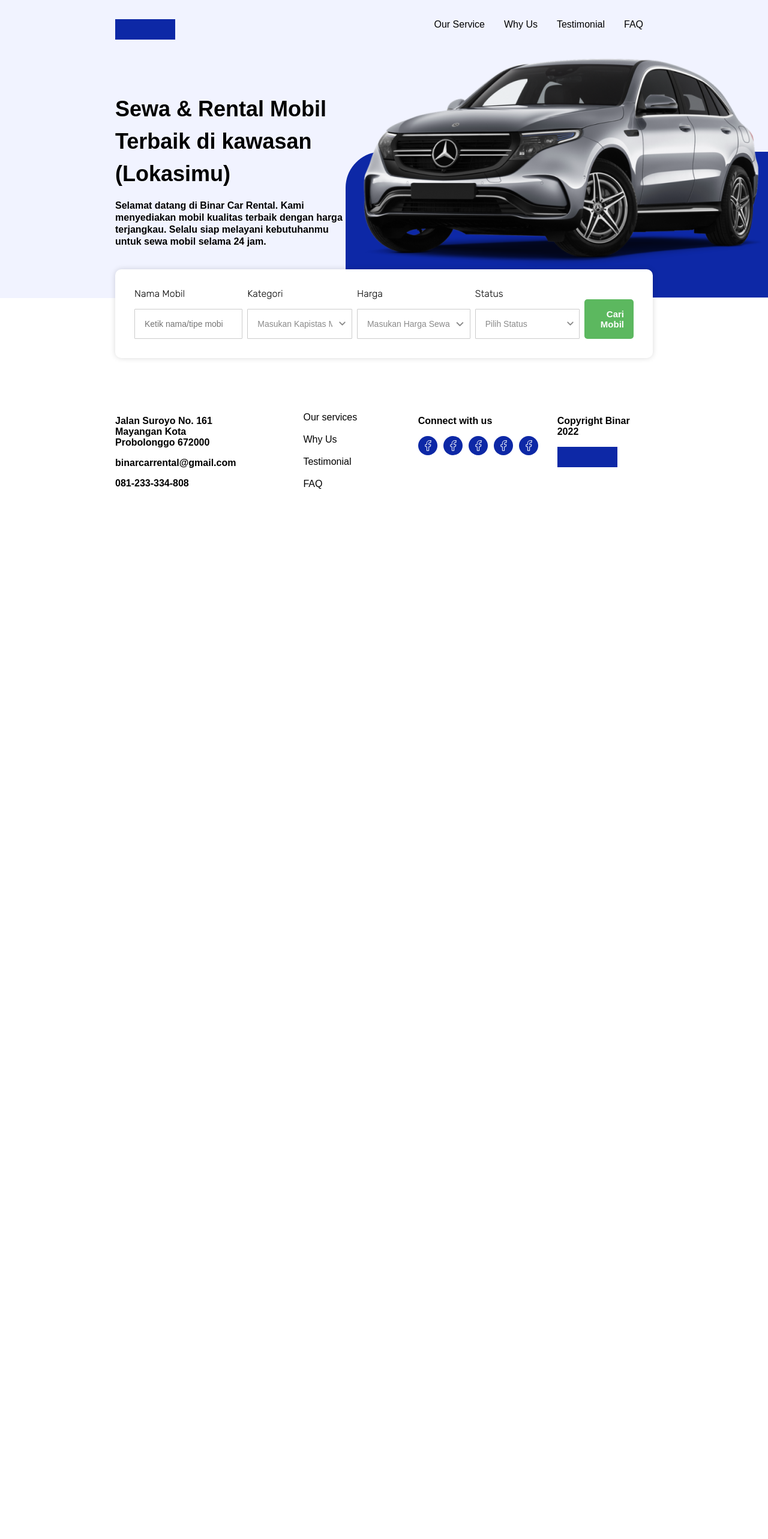
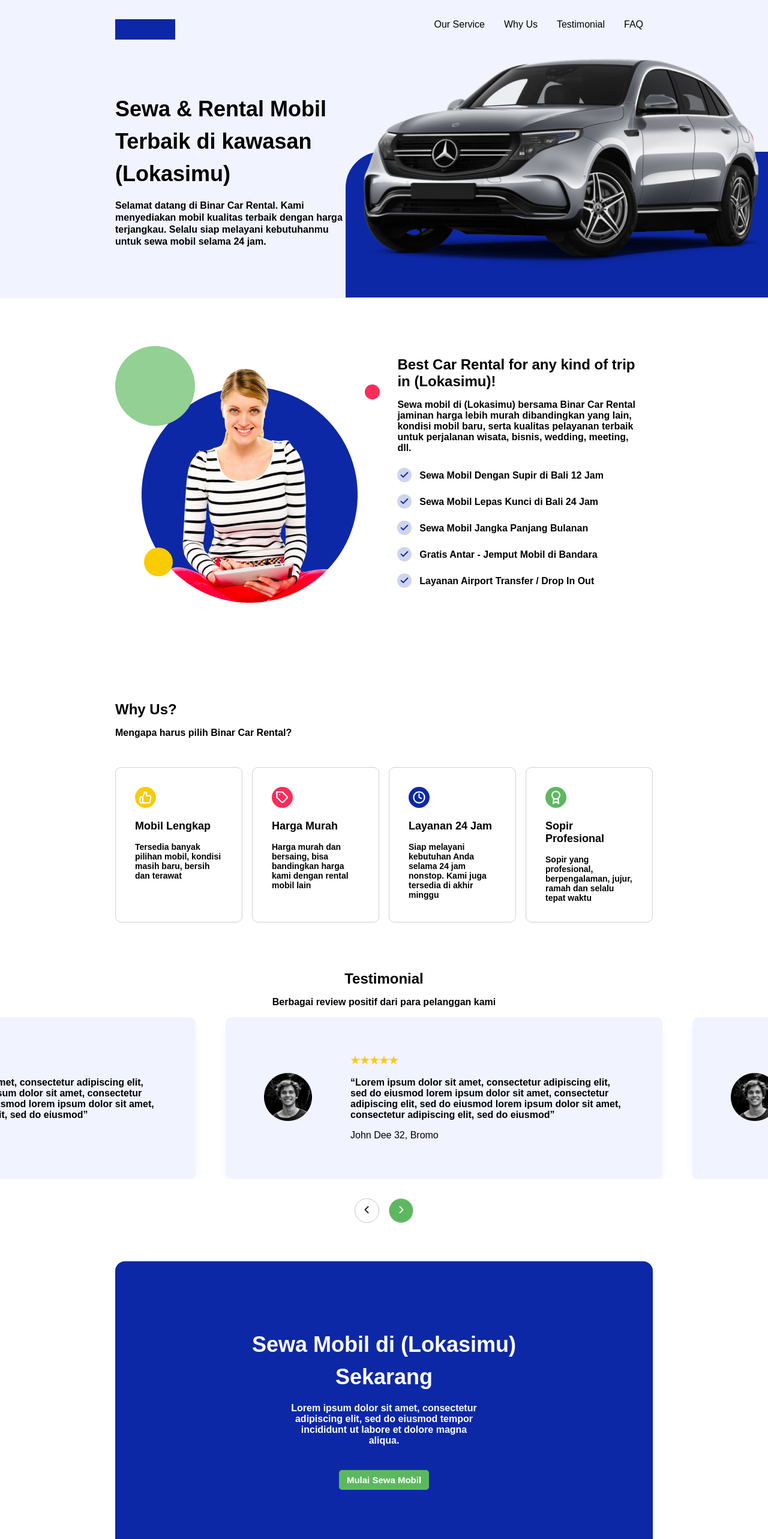
Before and after one commit to Richie-Z/23001028_14_IRD_Binar-Car-Rental_Gold, a React (Vite) app: page / in a window 1280 px wide. Shown: the top 2566 px of the page at 60% size. Before the commit the page ends 911 px from the top, so only its background shows below. Built offline with nearby package versions, Linux system fonts and the light colour scheme.

Commit message:
feat: introduce react-router-dom

```diff
--- a/package.json
+++ b/package.json
@@ -12,6 +12,7 @@
   "dependencies": {
     "react": "^18.2.0",
     "react-dom": "^18.2.0",
+    "react-router-dom": "^6.18.0",
     "swiper": "^11.0.3"
   },
   "devDependencies": {
--- a/src/App.tsx
+++ b/src/App.tsx
@@ -1,11 +1,23 @@
+import { BrowserRouter, Route, Routes } from "react-router-dom"
 import Landing from "@/modules/landing/pages/Landing"
 import Search from "@/modules/search/pages/Search"
+
+
+const routes = [
+  { path: '/', element: Landing() },
+  { path: '/search', element: Search() },
+]
 
 export default function App() {
   return (
     <>
-      {/* <Landing /> */}
-      <Search />
+      <BrowserRouter>
+        <Routes>
+          {routes.map((val, i) => (
+            <Route key={i} path={val.path} element={val.element} />
+          ))}
+        </Routes>
+      </BrowserRouter>
     </>
   )
 }
--- a/src/common/components/Button/index.tsx
+++ b/src/common/components/Button/index.tsx
@@ -1,14 +1,16 @@
 import React from "react"
 import "./styles.scss"
+import { Link } from "react-router-dom"
 
 type ButtonProps = {
   title: string,
-  isSecondary?: boolean
+  isSecondary?: boolean,
+  to?: string
 }
 
-const Button: React.FC<ButtonProps> = ({ title, isSecondary = false }) => {
+const Button: React.FC<ButtonProps> = ({ title, isSecondary = false, to }) => {
   return (
-    <button className={`btn ${isSecondary && 'btn-secondary'}`}>{title}</button>
+    <Link className={`btn ${isSecondary && 'btn-secondary'}`} to={to ?? ""}>{title}</Link>
   );
 };
 
```
Also changed, not shown: 1 other file (tests, documents, lock files or other folders).
